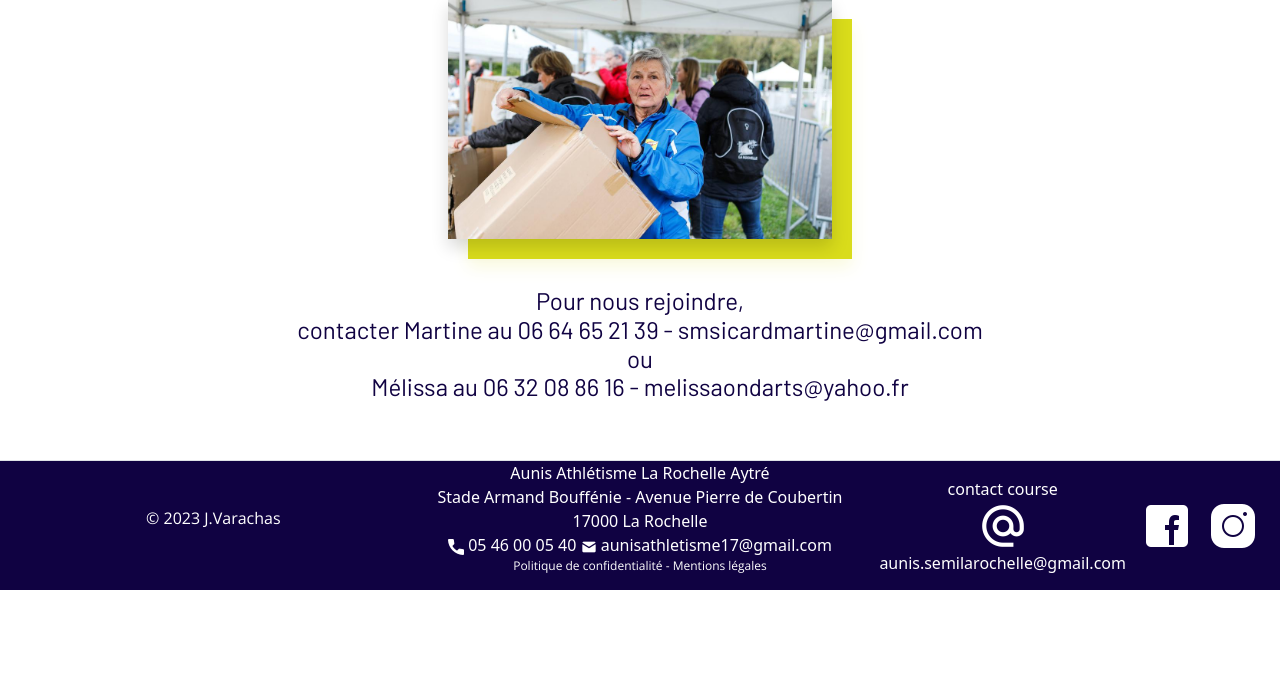
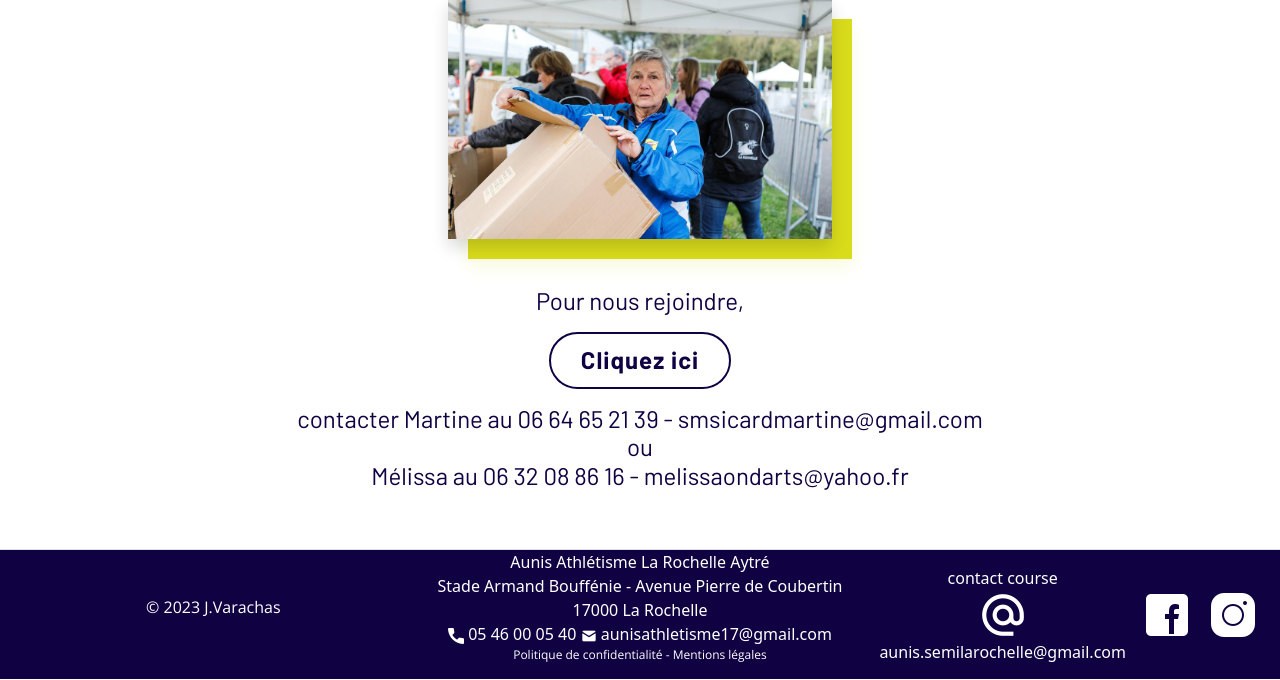
Before and after one commit to Julien0927/Semi-Marathon-LR, a PHP site: page /benevoles.php in a window 1280 px wide. Shown: the part 1396-2076 px from the top of the page. Before the commit the page ends 1986 px from the top, so only its background shows below. Run offline with PHP 8.4, Linux system fonts and the light colour scheme.

Commit message:
MAJ du 09.11.2025

```diff
--- a/assets/css/style.css
+++ b/assets/css/style.css
@@ -52,6 +52,27 @@ ul.navbar-nav li a
     text-transform: uppercase;
 }
 
+ .btn-benevole {
+  display: inline-block;
+  padding: 12px 30px;
+  border: 2px solid #100242; /* rouge sportif moderne */
+  color: #100242;
+  font-weight: 600;
+  text-decoration: none;
+  border-radius: 50px;
+  transition: 0.3s ease;
+  letter-spacing: 1px;
+}
+
+/* Effet au survol */
+.btn-benevole:hover {
+  background-color: #100242;
+  color: white;
+  transform: translateY(-2px);
+  box-shadow: 0 6px 15px rgba(83, 57, 230, 0.3);
+}
+
+
 .club
 {
     font-family: 'Open Sans', sans-serif;
@@ -59,6 +80,7 @@ ul.navbar-nav li a
     font-weight: 600;
     text-transform: uppercase;
     color: #ffffff;
+   border-color: #D8DC1B;
 }
 
 .disabled-link
--- a/benevoles.php
+++ b/benevoles.php
@@ -30,7 +30,13 @@ require_once ('templates/header.php');
 </div>
 <div class="d-flex flex-column text-center mt-5">
     <h4>
-        Pour nous rejoindre,<br> contacter Martine au 06 64 65 21 39 - smsicardmartine@gmail.com<br>
+        Pour nous rejoindre,<br>
+        <a
+            href="https://docs.google.com/forms/d/e/1FAIpQLSeYFRQ09YMiIDN8hKrZZWOVFckNqeAl17f01e105pKWARSCsA/viewform?usp=header"
+            class="btn-benevole mt-3 mb-3">Cliquez ici
+        </a>
+        <br>
+        contacter Martine au 06 64 65 21 39 - smsicardmartine@gmail.com<br>
         ou<br>
         Mélissa au 06 32 08 86 16 - melissaondarts@yahoo.fr
     </h4>
--- a/infos.php
+++ b/infos.php
@@ -138,9 +138,8 @@ require_once ('templates/header.php');
 <div class="row">
     <div class="d-flex flex-md-row flex-column justify-content-center mt-5">
         <div class="text-center col-md-4">
-            <!-- <a href="assets/informations/Réglement 2025 (1).pdf">--><img src="assets/icones/regles.png" alt="reglement"></a>
+            <a href="assets/informations/Reglement 2026.pdf"><img src="assets/icones/regles.png" alt="reglement"></a>
             <p class="italic text-center">Cliquez sur l'icone pour télécharger le règlement</p>
-            <p class="italic loading">Rédaction en cours<span>.</span><span>.</span><span>.</span></p>
         </div>
         <div class="text-center col-md-4">
             <img src="assets/icones/alimentation.png" title="Restauration sur place" alt="Alimentation">
```
